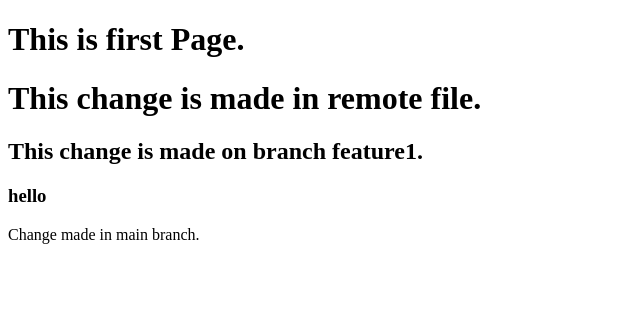
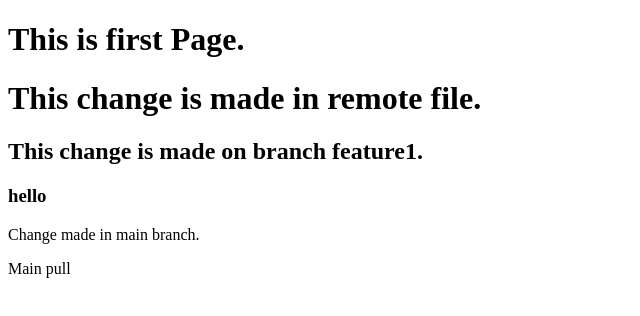
Before and after one commit to pinkikumari-33/Project, a plain HTML site: page index.html in a window 1280 px wide. Shown: the full height of the page, 0-640 px from the left. Drawn offline with Linux system fonts and the light colour scheme.

Commit message:
Change for pull

```diff
--- a/index.html
+++ b/index.html
@@ -11,5 +11,6 @@
     <h2>This change is made on branch feature1.</h2>
     <h3>hello</h3>
     <p>Change made in main branch.</p>
+    <P>Main pull</P>
 </body>
 </html>
```
